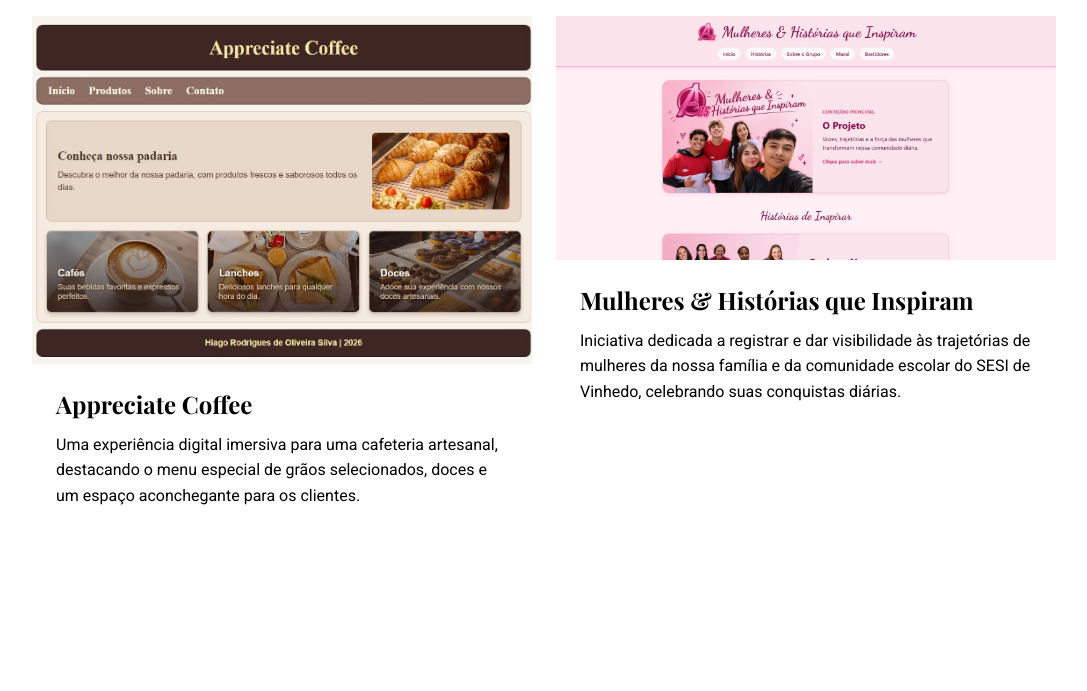
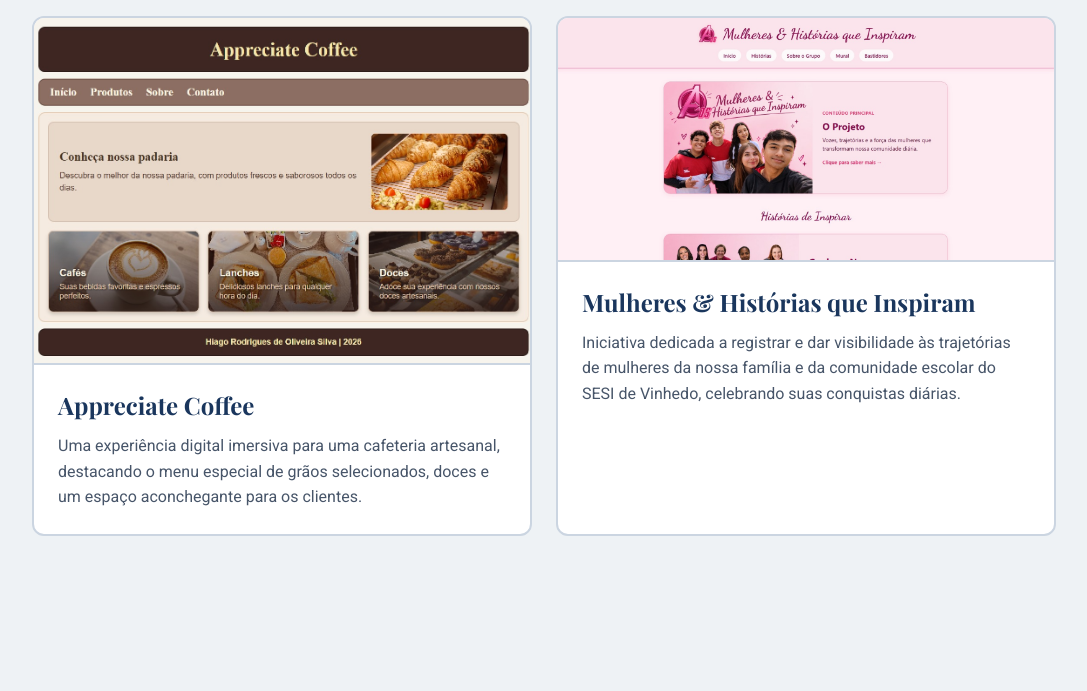
Before and after one commit to larissa184/galeria-projetos, a plain HTML site: page galeria-projetos/index.html in a window 1280 px wide. Shown: the part 109-800 px from the top of the page, without its empty margins (96-1183 px from the left). Drawn offline with nearby package versions, Linux system fonts and the light colour scheme.

Commit message:
Aplicação de CSS

```diff
--- a/galeria-projetos/style.css
+++ b/galeria-projetos/style.css
@@ -6,6 +6,8 @@
 
 body {
   font-family: 'Roboto', sans-serif;
+  background-color: #eef2f5;
+  color: #2c3e50;
   padding: 40px 20px;
 }
 
@@ -19,6 +21,7 @@ h1 {
   font-size: 2.5rem;
   text-align: center;
   margin-bottom: 32px;
+  color: #1a365d;
 }
 
 .cards-container {
@@ -29,17 +32,28 @@ h1 {
 }
 
 .card {
+  background-color: #ffffff;
+  border: 2px solid #cbd5e1;
+  border-radius: 12px;
   cursor: pointer;
+  overflow: hidden;
   flex: 1;
   max-width: 500px;
   display: flex;
   flex-direction: column;
+  transition: transform 0.2s ease, box-shadow 0.2s ease;
+}
+
+.card:hover {
+  transform: translateY(-4px);
+  box-shadow: 0 10px 15px -3px rgba(0, 0, 0, 0.1);
 }
 
 .card img {
   width: 100%;
   height: auto;
   display: block;
+  border-bottom: 2px solid #cbd5e1;
 }
 
 .card-content {
@@ -50,9 +64,11 @@ h1 {
   font-family: 'Playfair Display', serif;
   font-size: 1.5rem;
   margin-bottom: 12px;
+  color: #1a365d;
 }
 
 .card-content p {
   font-size: 1rem;
   line-height: 1.6;
+  color: #475569;
 }
```
